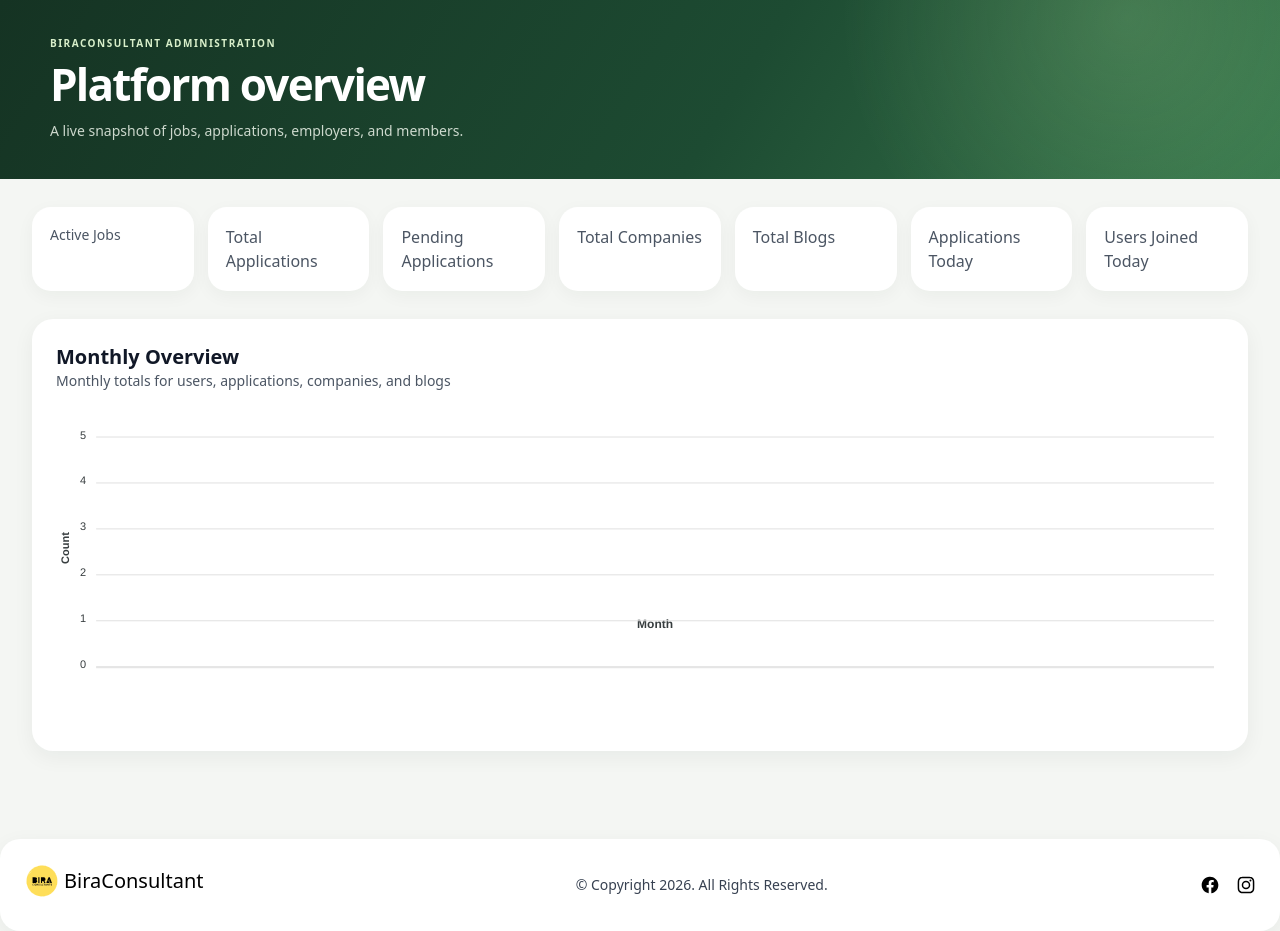
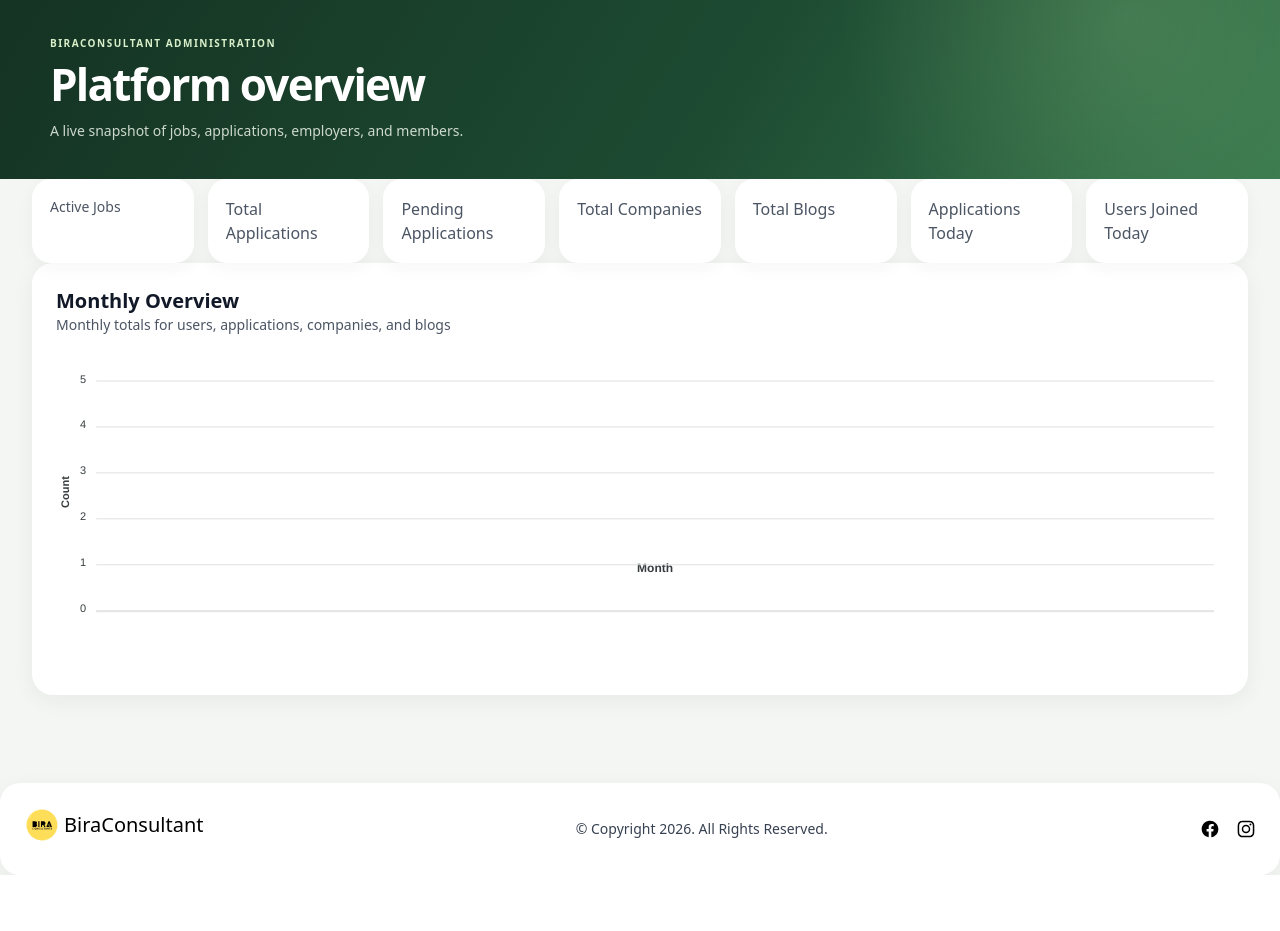
Before and after one commit to casndrih/BiraConsultant, a Laravel app: template resources/views/admin/dashboard/index.blade.php in a window 1280 px wide. Shown: the part 60-991 px from the top of the page. After the commit the page ends 935 px from the top, so only its background shows below. Run offline with Laravel 12, Linux system fonts and the light colour scheme; the template is opened without the code that fills it, so the values that code supplies are empty; some libraries are stand-ins or nearby versions; some web fonts are replaced.

Commit message:
Fix admin dashboard overview card spacing

```diff
--- a/resources/views/admin/dashboard/index.blade.php
+++ b/resources/views/admin/dashboard/index.blade.php
@@ -9,9 +9,9 @@
             <p class="qj-content-hero__subtitle">A live snapshot of jobs, applications, employers, and members.</p>
         </div>
     </div>
-    <div class="max-w-7xl mx-auto px-4 sm:px-6 lg:px-8">
+    <div class="qj-admin-dashboard-content max-w-7xl mx-auto px-4 sm:px-6 lg:px-8">
         <!-- Stat Cards -->
-        <div class="qj-dashboard-stats-grid my-7">
+        <div class="qj-dashboard-stats-grid">
             <div class="qj-dashboard-stat text-center">
                 <p class="text-sm font-medium text-gray-600 dark:text-gray-300">Active Jobs</p>
                 <p class="mt-1 text-3xl font-semibold tracking-tight text-gray-900 dark:text-white">{{ $totalJobs }}</p>
```
